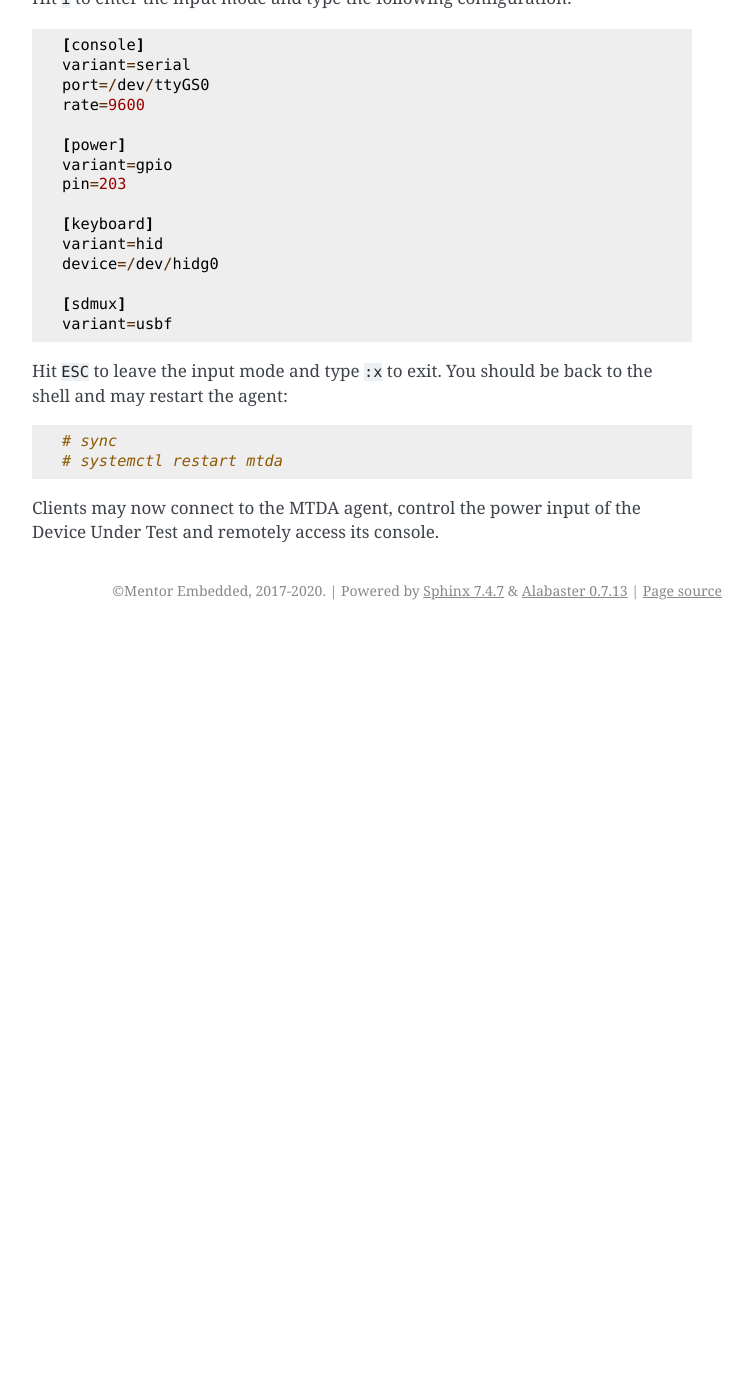
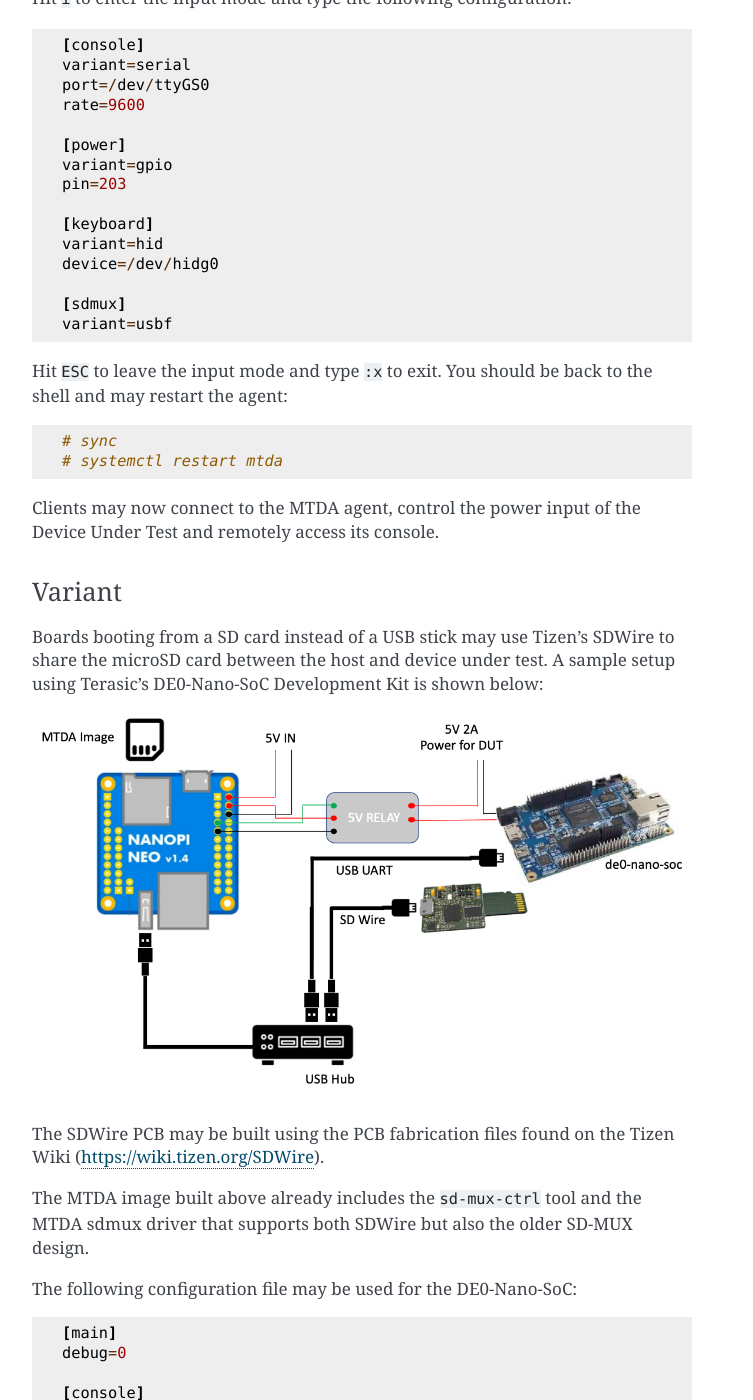
Before and after one commit to siemens/mtda, a Sphinx documentation site: the page built from docs/build.rst, in a window 1280 px wide and 1400 px high, scrolled down 7648 px. Shown: the whole window, without its empty margins (388-1141 px from the left). Built offline with Sphinx 7.4.7, drawn with Linux system fonts in a browser that asks for light colours; before the commit the page ends 8278 px from its top, so only the background shows below that; some of the changed text lies outside the part shown.

Commit message:
docs: usage of the SDWire with the DE0-Nano-SoC
Signed-off-by: Cedric Hombourger <Cedric_Hombourger@mentor.com>

```diff
--- a/docs/build.rst
+++ b/docs/build.rst
@@ -328,3 +328,41 @@
 
 Clients may now connect to the MTDA agent, control the power input of the Device
 Under Test and remotely access its console.
+
+Variant
+~~~~~~~
+
+Boards booting from a SD card instead of a USB stick may use Tizen's SDWire
+to share the microSD card between the host and device under test. A sample
+setup using Terasic's DE0-Nano-SoC Development Kit is shown below:
+
+.. image:: neo_sdwire_de0-nano-soc.png
+
+The SDWire PCB may be built using the PCB fabrication files found on the
+Tizen Wiki (https://wiki.tizen.org/SDWire).
+
+The MTDA image built above already includes the ``sd-mux-ctrl`` tool
+and the MTDA sdmux driver that supports both SDWire but also the older
+SD-MUX design.
+
+The following configuration file may be used for the DE0-Nano-SoC::
+
+    [main]
+    debug=0
+
+    [console]
+    variant=serial
+    port=/dev/ttyUSB0
+    rate=115200
+
+    [power]
+    variant=gpio
+    pin=203
+
+    [sdmux]
+    variant=samsung
+    serial=sdwire1
+
+where ``sdwire1`` is the serial number programmed into the SDWire EEPROM. Use
+``sd-mux-ctrl -l`` to list SDWire devices connected to your NanoPI NEO and
+obtain their serial number.
```
Also changed, not shown: docs/neo_sdwire_de0-nano-soc.png (added).
